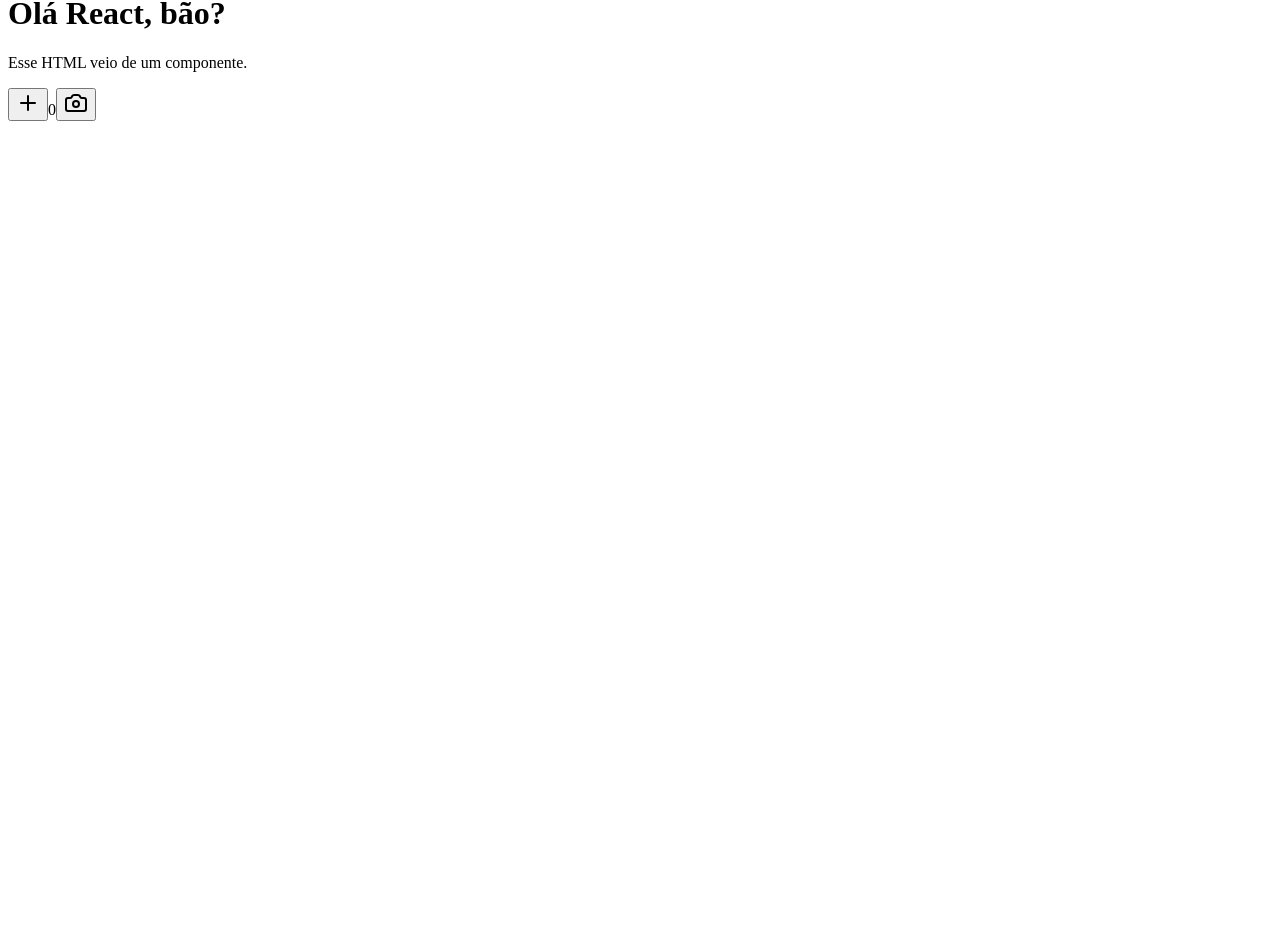
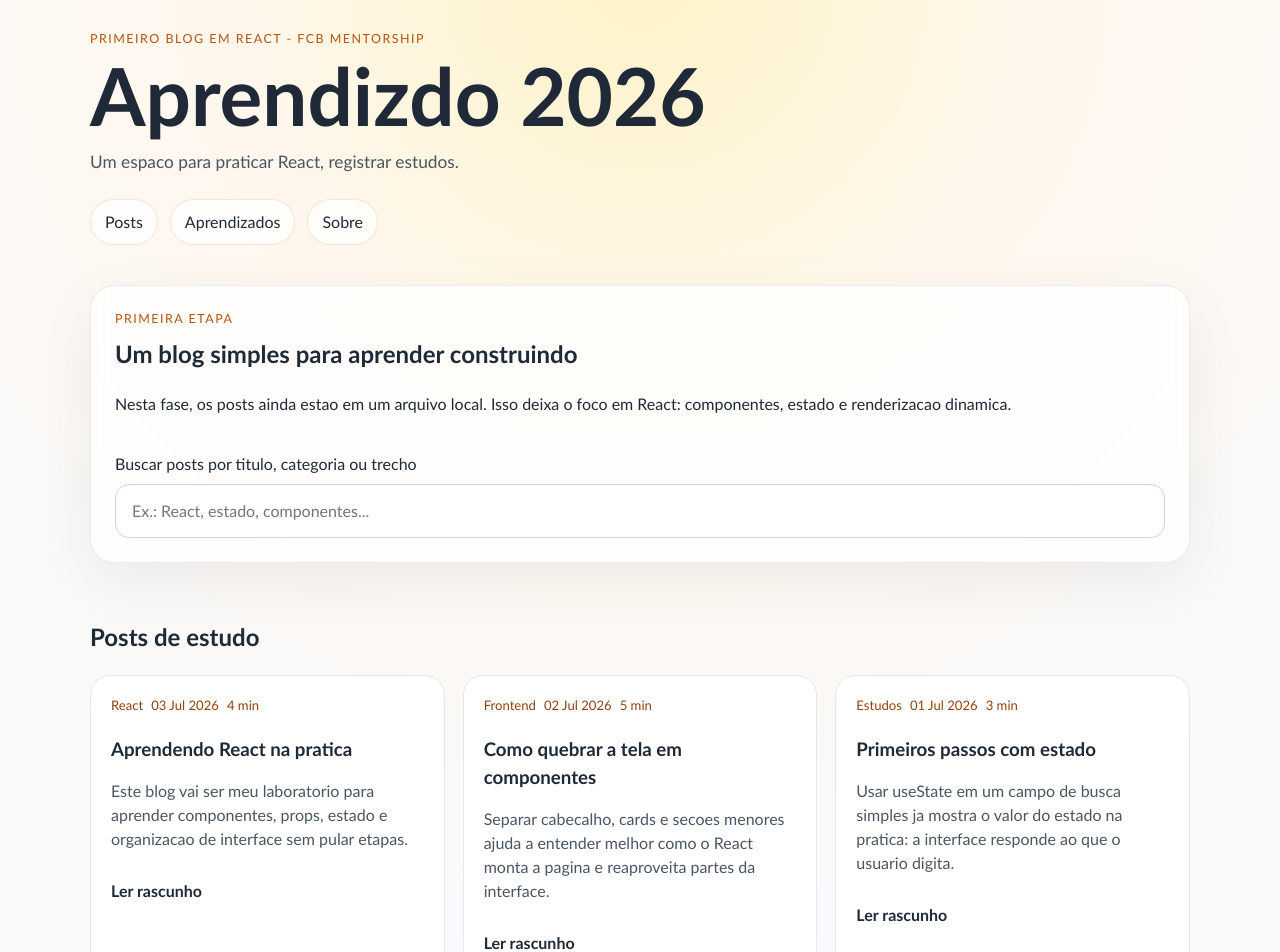
Before and after one commit to viniciusmartinezprof-collab/blogdovinicius, a React (Vite) app: page / in a window 1280 px wide. Shown: the part 26-978 px from the top of the page. Before the commit the page ends 800 px from the top, so only its background shows below. Built offline with nearby package versions, Linux system fonts and the light colour scheme.

Commit message:
feat: add Header, Footer, and PostCard components; create posts data and styles

```diff
--- a/src/App.jsx
+++ b/src/App.jsx
@@ -1,11 +1,98 @@
-import Contador from "./Contador.jsx";
+import { useState } from "react";
+import Footer from "./components/Footer.jsx";
+import Header from "./components/Header.jsx";
+import PostCard from "./components/PostCard.jsx";
+import { posts } from "./data/posts.js";
 
 function App() {
+  // useState cria um "estado" do componente.
+  // Neste caso, search guarda o texto digitado no campo de busca.
+  // setSearch e a funcao usada para atualizar esse valor.
+  const [search, setSearch] = useState("");
+
+  // Aqui filtramos o array original de posts para mostrar so os que
+  // combinam com o texto digitado pelo usuario.
+  const filteredPosts = posts.filter((post) => {
+    // Convertendo para minusculas, a busca funciona mesmo se o usuario
+    // digitar "react", "React" ou "REACT".
+    const normalizedSearch = search.toLowerCase();
+
+    // includes() retorna true quando encontra o texto buscado.
+    // Se qualquer uma das condicoes for true, o post permanece na lista.
+    return (
+      post.title.toLowerCase().includes(normalizedSearch) ||
+      post.category.toLowerCase().includes(normalizedSearch) ||
+      post.excerpt.toLowerCase().includes(normalizedSearch)
+    );
+  });
+
   return (
-    <div>
-      <h1>Olá React, bão?</h1>
-      <p>Esse HTML veio de um componente.</p>
-      <Contador />
+    <div className="page-shell">
+      {/* Header e um componente separado.
+          Isso ajuda a manter o App mais enxuto e organizado. */}
+      <Header />
+
+      <main className="section-stack">
+        <section className="feature-panel">
+          <div>
+            <p className="eyebrow">Primeira etapa</p>
+            <h2>Um blog simples para aprender construindo</h2>
+            <p>
+              Nesta fase, os posts ainda estao em um arquivo local. Isso deixa
+              o foco em React: componentes, estado e renderizacao dinamica.
+            </p>
+          </div>
+
+          {/* Este input e "controlado" pelo React:
+              value mostra o valor atual do estado
+              onChange atualiza o estado conforme o usuario digita
+              Experimento: troque setSearch(event.target.value) por
+              setSearch("react") e veja o que acontece. */}
+          <label className="search-row" htmlFor="search-posts">
+            Buscar posts por titulo, categoria ou trecho
+            <input
+              id="search-posts"
+              type="text"
+              placeholder="Ex.: React, estado, componentes..."
+              value={search}
+              onChange={(event) => setSearch(event.target.value)}
+            />
+          </label>
+        </section>
+
+        <section className="posts-section" id="posts">
+          <h2>Posts de estudo</h2>
+          <div className="posts-grid">
+            {/* map() percorre o array e transforma cada objeto post
+                em um componente PostCard na tela. */}
+            {filteredPosts.map((post) => (
+              // key ajuda o React a identificar cada item da lista.
+              <PostCard key={post.id} post={post} />
+            ))}
+          </div>
+        </section>
+
+        <section className="learning-panel" id="aprendizados">
+          <h2>O que este codigo ja te deixa praticar</h2>
+          <ol className="learning-list">
+            <li>`useState` para controlar o campo de busca.</li>
+            <li>`.map()` para renderizar uma lista de posts.</li>
+            <li>`props` para enviar dados do `App` para `PostCard`.</li>
+            <li>Separacao por responsabilidade em componentes pequenos.</li>
+          </ol>
+        </section>
+
+        <section className="about-panel" id="sobre">
+          <h2>Sobre o projeto</h2>
+          <p>
+            A ideia aqui nao e fazer tudo de uma vez. Vamos evoluir esse blog
+            em camadas: primeiro layout e dados locais, depois rotas, depois
+            pagina de post, e so mais adiante persistencia e backend.
+          </p>
+        </section>
+      </main>
+
+      <Footer />
     </div>
   );
 }
--- /dev/null
+++ b/src/components/Footer.jsx
@@ -0,0 +1,9 @@
+function Footer() {
+  return (
+    <footer className="site-footer">
+      <p>Feito para estudar React passo a passo.</p>
+    </footer>
+  );
+}
+
+export default Footer;
--- /dev/null
+++ b/src/components/Header.jsx
@@ -0,0 +1,21 @@
+function Header() {
+  return (
+    <header className="site-header">
+      <div>
+        <p className="eyebrow">Primeiro blog em React - FCB Mentorship </p>
+        <h1> Aprendizdo 2026 </h1>
+        <p className="hero-text">
+          Um espaco para praticar React, registrar estudos.
+            </p>
+      </div>
+
+      <nav className="main-nav" aria-label="Navegacao principal">
+        <a href="#posts">Posts</a>
+        <a href="#aprendizados">Aprendizados</a>
+        <a href="#sobre">Sobre</a>
+      </nav>
+    </header>
+  );
+}
+
+export default Header;
--- /dev/null
+++ b/src/components/PostCard.jsx
@@ -0,0 +1,20 @@
+function PostCard({ post }) {
+  return (
+    <article className="post-card">
+      <div className="post-meta">
+        <span>{post.category}</span>
+        <span>{post.date}</span>
+        <span>{post.readingTime}</span>
+      </div>
+
+      <h3>{post.title}</h3>
+      <p>{post.excerpt}</p>
+
+      <a className="post-link" href={`#${post.slug}`}>
+        Ler rascunho
+      </a>
+    </article>
+  );
+}
+
+export default PostCard;
--- /dev/null
+++ b/src/data/posts.js
@@ -0,0 +1,32 @@
+export const posts = [
+  {
+    id: 1,
+    slug: "aprendendo-react-na-pratica",
+    title: "Aprendendo React na pratica",
+    category: "React",
+    date: "03 Jul 2026",
+    readingTime: "4 min",
+    excerpt:
+      "Este blog vai ser meu laboratorio para aprender componentes, props, estado e organizacao de interface sem pular etapas.",
+  },
+  {
+    id: 2,
+    slug: "como-quebrar-a-tela-em-componentes",
+    title: "Como quebrar a tela em componentes",
+    category: "Frontend",
+    date: "02 Jul 2026",
+    readingTime: "5 min",
+    excerpt:
+      "Separar cabecalho, cards e secoes menores ajuda a entender melhor como o React monta a pagina e reaproveita partes da interface.",
+  },
+  {
+    id: 3,
+    slug: "primeiros-passos-com-estado",
+    title: "Primeiros passos com estado",
+    category: "Estudos",
+    date: "01 Jul 2026",
+    readingTime: "3 min",
+    excerpt:
+      "Usar useState em um campo de busca simples ja mostra o valor do estado na pratica: a interface responde ao que o usuario digita.",
+  },
+];
--- a/src/main.jsx
+++ b/src/main.jsx
@@ -1,5 +1,6 @@
 import React from "react";
 import { createRoot } from "react-dom/client";
 import App from "./App.jsx";
+import "./styles.css";
 
 createRoot(document.getElementById("root")).render(<App />);
--- /dev/null
+++ b/src/styles.css
@@ -0,0 +1,184 @@
+:root {
+  font-family: "Trebuchet MS", "Segoe UI", sans-serif;
+  color: #1f2937;
+  background:
+    radial-gradient(circle at top, #fef3c7 0, #fff7ed 24%, #f8fafc 58%),
+    #f8fafc;
+  line-height: 1.5;
+  font-weight: 400;
+}
+
+* {
+  box-sizing: border-box;
+}
+
+html {
+  scroll-behavior: smooth;
+}
+
+body {
+  margin: 0;
+  min-width: 320px;
+}
+
+a {
+  color: inherit;
+  text-decoration: none;
+}
+
+button,
+input {
+  font: inherit;
+}
+
+#root {
+  width: 100%;
+}
+
+.page-shell {
+  width: min(1100px, calc(100% - 32px));
+  margin: 0 auto;
+  padding: 32px 0 56px;
+}
+
+.site-header {
+  display: grid;
+  gap: 24px;
+  padding: 24px 0 40px;
+}
+
+.eyebrow {
+  margin: 0 0 8px;
+  text-transform: uppercase;
+  letter-spacing: 0.12em;
+  font-size: 0.78rem;
+  color: #b45309;
+}
+
+.site-header h1 {
+  margin: 0;
+  font-size: clamp(2.6rem, 7vw, 5rem);
+  line-height: 0.95;
+}
+
+.hero-text {
+  max-width: 640px;
+  margin: 16px 0 0;
+  font-size: 1.08rem;
+  color: #4b5563;
+}
+
+.main-nav {
+  display: flex;
+  flex-wrap: wrap;
+  gap: 12px;
+}
+
+.main-nav a {
+  padding: 10px 14px;
+  border-radius: 999px;
+  background: rgba(255, 255, 255, 0.72);
+  border: 1px solid rgba(180, 83, 9, 0.14);
+}
+
+.feature-panel,
+.about-panel,
+.learning-panel {
+  background: rgba(255, 255, 255, 0.72);
+  border: 1px solid rgba(148, 163, 184, 0.2);
+  border-radius: 24px;
+  padding: 24px;
+  backdrop-filter: blur(8px);
+  box-shadow: 0 18px 60px rgba(15, 23, 42, 0.06);
+}
+
+.feature-panel {
+  display: grid;
+  gap: 20px;
+  margin-bottom: 28px;
+}
+
+.feature-panel h2,
+.posts-section h2,
+.about-panel h2,
+.learning-panel h2 {
+  margin-top: 0;
+}
+
+.search-row {
+  display: grid;
+  gap: 8px;
+}
+
+.search-row input {
+  width: 100%;
+  padding: 14px 16px;
+  border-radius: 14px;
+  border: 1px solid #cbd5e1;
+  background: #fff;
+}
+
+.posts-grid {
+  display: grid;
+  gap: 18px;
+  grid-template-columns: repeat(auto-fit, minmax(240px, 1fr));
+}
+
+.post-card {
+  padding: 20px;
+  border-radius: 20px;
+  background: #fff;
+  border: 1px solid #e5e7eb;
+}
+
+.post-meta {
+  display: flex;
+  flex-wrap: wrap;
+  gap: 8px;
+  font-size: 0.82rem;
+  color: #92400e;
+}
+
+.post-card h3 {
+  margin-bottom: 10px;
+}
+
+.post-card p {
+  color: #4b5563;
+}
+
+.post-link {
+  display: inline-block;
+  margin-top: 12px;
+  font-weight: 700;
+}
+
+.section-stack {
+  display: grid;
+  gap: 28px;
+}
+
+.learning-list {
+  margin: 0;
+  padding-left: 20px;
+}
+
+.site-footer {
+  padding-top: 28px;
+  color: #6b7280;
+  text-align: center;
+}
+
+@media (max-width: 640px) {
+  .page-shell {
+    width: min(100% - 20px, 1100px);
+    padding-top: 20px;
+  }
+
+  .feature-panel,
+  .about-panel,
+  .learning-panel,
+  .post-card {
+    padding: 18px;
+  }
+}
```
Also changed, not shown: 4 other files (tests, documents, lock files or other folders).
